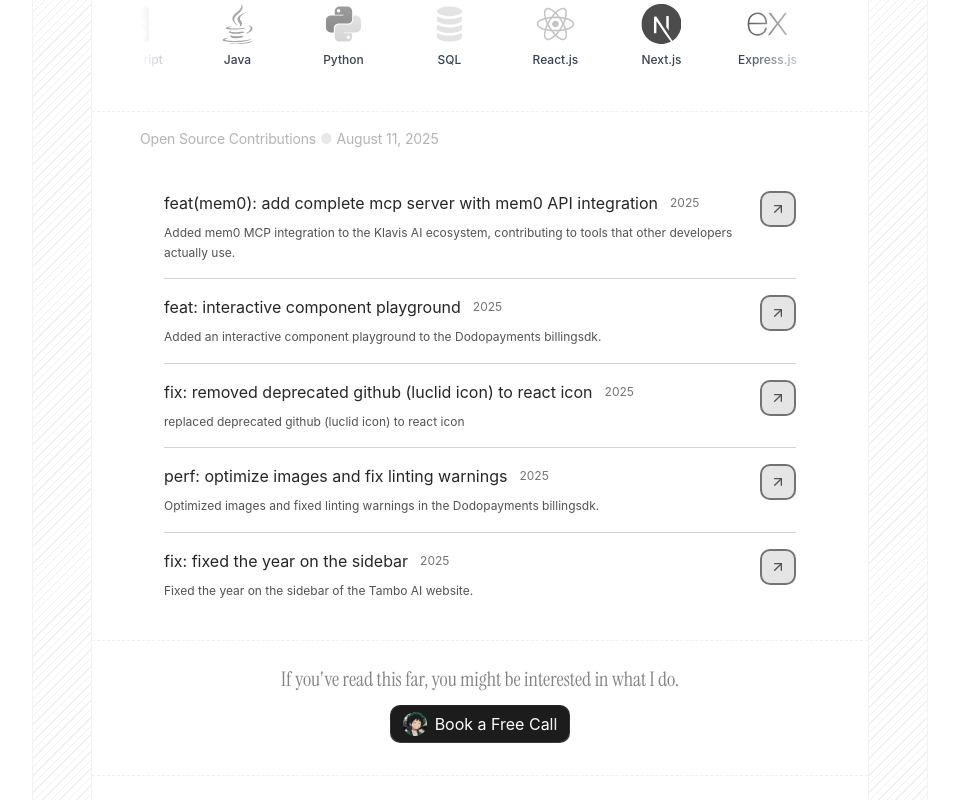
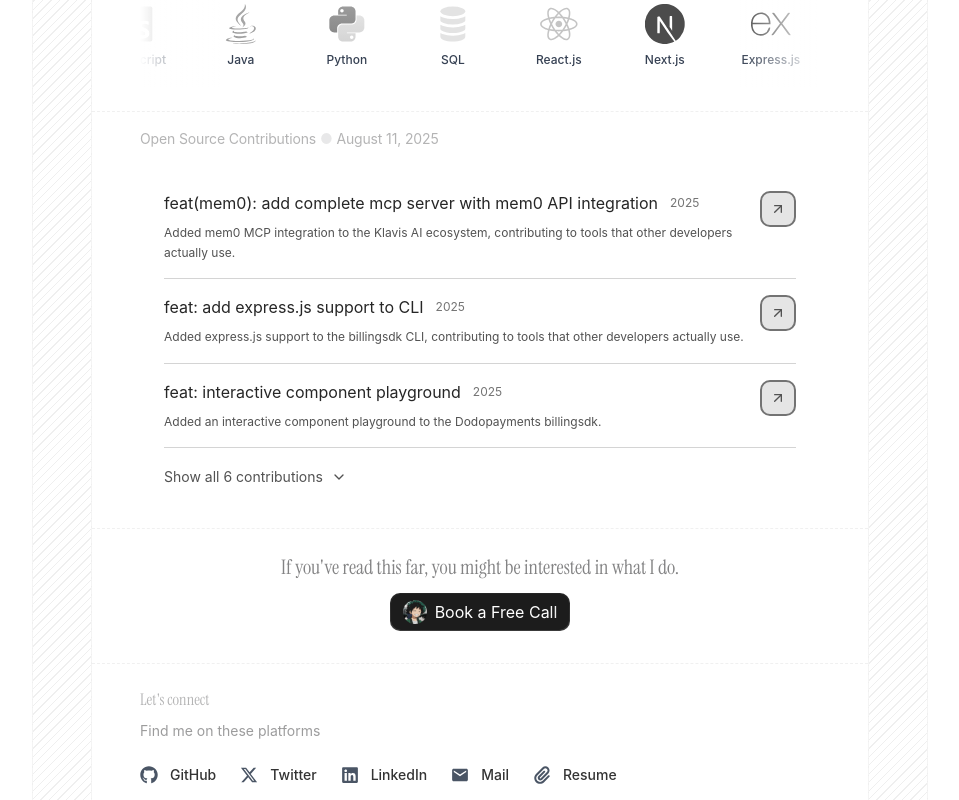
Before and after one commit to fpcMotif/kartik, a Next.js app: page / in a window 1280 px wide. Shown: the part 1468-2268 px from the top of the page, without its empty margins (160-1119 px from the left). Built offline with nearby package versions, Linux system fonts and the light colour scheme.

Commit message:
`feat: Add new project card components`

```diff
--- a/src/components/MasonryProjectCard.tsx
+++ b/src/components/MasonryProjectCard.tsx
@@ -11,7 +11,7 @@
 import satyaCheckVideo from '/videos/satya-check.mp4';
 import fleethq from '/videos/fleethq.mp4';
 import rebatr from '/videos/rebatr-short.mp4';
-
+import lazycommitVideo from '/videos/lazycommit-video.mp4';
 interface MasonryProjectCardProps {
   project: Project;
   className?: string;
@@ -30,6 +30,8 @@
       return fleethq;
     case 'rebatr-short':
       return rebatr;
+    case 'lazycommit-video':
+      return lazycommitVideo;
     default:
       return null;
   }
--- a/src/components/OpenSourceContributionsCard.tsx
+++ b/src/components/OpenSourceContributionsCard.tsx
@@ -1,9 +1,9 @@
 'use client'
 
-import React from 'react'
+import React, { useState } from 'react'
 import Link from 'next/link'
 import { motion } from 'framer-motion'
-import { ArrowUpRight } from 'lucide-react'
+import { ArrowUpRight, ChevronDown, ChevronUp } from 'lucide-react'
 
 interface Contribution {
   title: string
@@ -19,6 +19,13 @@
     description: "Added mem0 MCP integration to the Klavis AI ecosystem, contributing to tools that other developers actually use.",
     repository: "Klavis-AI",
     link: "https://github.com/Klavis-AI/klavis/pull/251",
+    date: "2025",
+  },
+  {
+    title: "feat: add express.js support to CLI",
+    description: "Added express.js support to the billingsdk CLI, contributing to tools that other developers actually use.",
+    repository: "dodopayments/billingsdk",
+    link: "https://github.com/dodopayments/billingsdk/pull/103",
     date: "2025",
   },
   {
@@ -55,6 +62,9 @@
 
 
 export default function OpenSourceContributionsCard() {
+  const [showAll, setShowAll] = useState(false)
+  const displayedContributions = showAll ? contributions : contributions.slice(0, 3)
+
   return (
     <motion.div
       initial={{ opacity: 0, y: 20 }}
@@ -64,7 +74,7 @@
     >
 
       <div className="space-y-4">
-        {contributions.map((contribution, index) => (
+        {displayedContributions.map((contribution, index) => (
           <motion.div
             key={contribution.title}
             initial={{ opacity: 0, x: -20 }}
@@ -96,12 +106,29 @@
               </Link>
             </div>
 
-            {index < contributions.length - 1 && (
+            {index < displayedContributions.length - 1 && (
               <div className="mt-4 border-b border-neutral-300 dark:border-[#2E2E2E]" />
             )}
           </motion.div>
         ))}
       </div>
+
+      {/* Show More/Less Toggle */}
+      {contributions.length > 3 && (
+        <div className="mt-4 pt-4 border-t border-neutral-300 dark:border-[#2E2E2E]">
+          <button
+            onClick={() => setShowAll(!showAll)}
+            className="inline-flex items-center gap-2 text-sm text-neutral-600 dark:text-neutral-400 hover:text-neutral-800 dark:hover:text-neutral-200 transition-colors duration-200 group"
+          >
+            <span>{showAll ? 'Show less' : `Show all ${contributions.length} contributions`}</span>
+            {showAll ? (
+              <ChevronUp className="w-4 h-4 group-hover:-translate-y-0.5 transition-transform duration-200" />
+            ) : (
+              <ChevronDown className="w-4 h-4 group-hover:translate-y-0.5 transition-transform duration-200" />
+            )}
+          </button>
+        </div>
+      )}
     </motion.div>
   )
 }
--- a/src/components/ProjectCard.tsx
+++ b/src/components/ProjectCard.tsx
@@ -12,6 +12,7 @@
 import satyaCheckVideo from '/videos/satya-check.mp4';
 import fleethq from '/videos/fleethq.mp4';
 import rebatr from '/videos/rebatr-short.mp4';
+import lazycommitVideo from '/videos/lazycommit-video.mp4';
 
 
 interface ProjectCardProps {
@@ -32,6 +33,8 @@
       return fleethq;
     case 'rebatr-short':
       return rebatr;
+    case 'lazycommit-video':
+      return lazycommitVideo;
     default:
       return null;
   }
```
